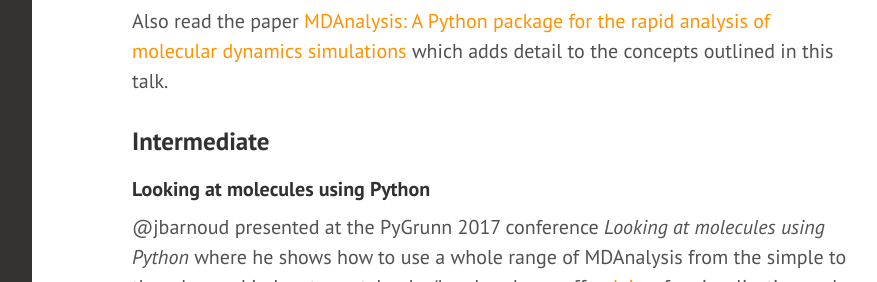
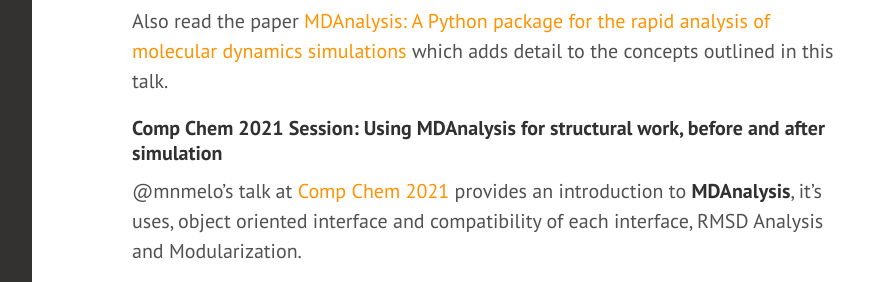
Before and after one commit to MDAnalysis/MDAnalysis.github.io, a Jekyll site: the page built from pages/learning_MDAnalysis.md, in a window 1280 px wide and 1400 px high, scrolled down 2657 px, cut to the strip 145-427 px from the top of the window. Shown: the whole strip, without its empty margins (328-1205 px from the left). Built offline with Jekyll 4.4.1, drawn with Linux system fonts in a browser that asks for light colours; comment, search, counter and statistics services are not loaded; some of the changed text lies outside the part shown.

Commit message:
Updated talk details

```diff
--- a/pages/learning_MDAnalysis.md
+++ b/pages/learning_MDAnalysis.md
@@ -103,6 +103,17 @@ simulations](http://conference.scipy.org/proceedings/scipy2016/oliver_beckstein.
 which adds detail to the concepts outlined in this talk.
 
 
+#### Comp Chem 2021 Session: Using MDAnalysis for structural work, before and after simulation
+
+@mnmelo's talk at [Comp Chem 2021](http://www.compchem.uff.br/) provides
+an introduction to **MDAnalysis**, it's uses, object oriented interface and
+compatibility of each interface, RMSD Analysis and Modularization.
+
+<div class="js-video">
+	<iframe src="https://www.youtube.com/watch?v=blu2x8c6VjI" frameborder="0"
+	allowfullscreen class="video"></iframe>
+</div>
+
 
 ### Intermediate ###
 
@@ -131,15 +142,3 @@ MDAnalysis**, show more advanced ways to **hack MDAnalysis** and outline
 	<iframe src="https://www.youtube.com/embed/1Wot83DSt4E" frameborder="0"
 	allowfullscreen class="video"></iframe>
 </div>
-
-
-#### Comp Chem 2021 Session: Using MDAnalysis for structural work, before and after simulation
-
-@mnmelo's talk at [Comp Chem 2021](http://www.compchem.uff.br/) provides
-an introduction to **MDAnalysis**, object oriented interface and
-compatibility of each interface, RMSD Analysis and Modularization.
-
-<div class="js-video">
-	<iframe src="https://www.youtube.com/watch?v=blu2x8c6VjI" frameborder="0"
-	allowfullscreen class="video"></iframe>
-</div>
```
